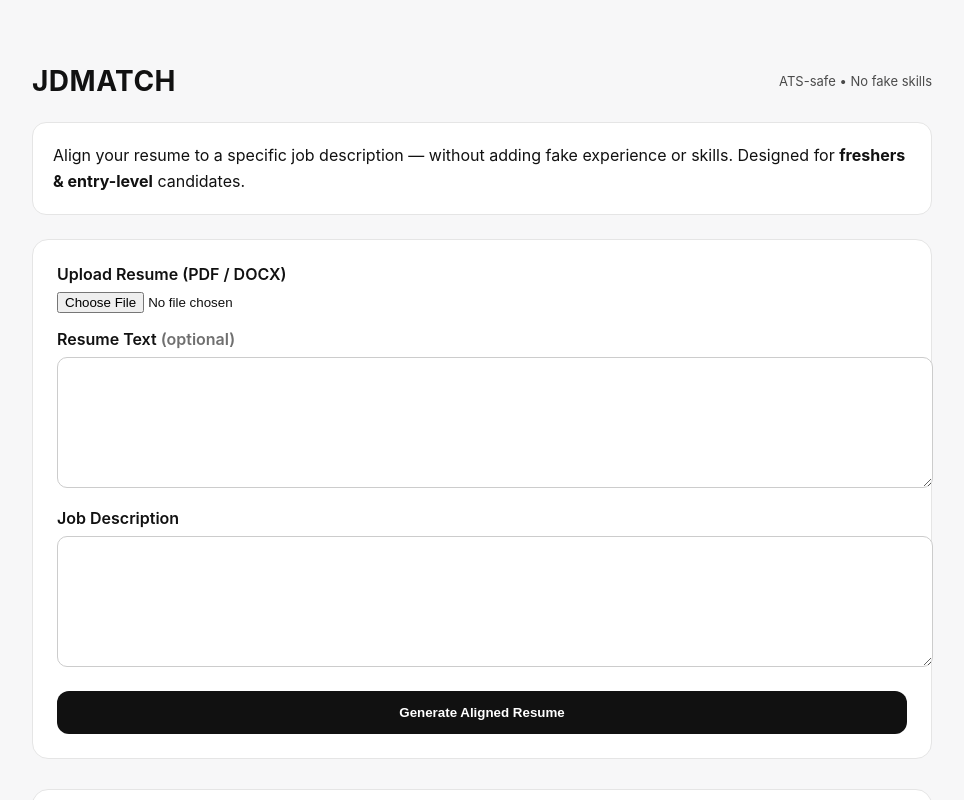
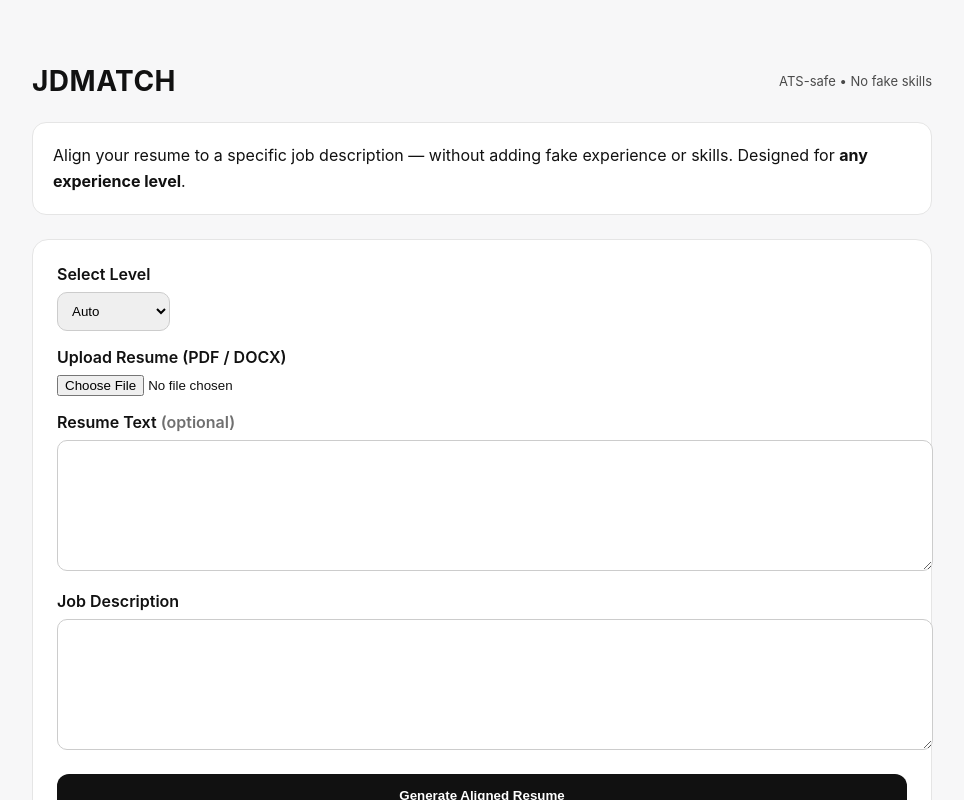
Before and after one commit to waledmah555-lgtm/matchjd-clean, a Next.js app: page / in a window 1280 px wide. Shown: the top 800 px of the page, without its empty margins (158-1122 px from the left). Built offline with nearby package versions, Linux system fonts and the light colour scheme.

Commit message:
Update page.js

```diff
--- a/app/page.js
+++ b/app/page.js
@@ -9,6 +9,7 @@ export default function Home() {
   const [result, setResult] = useState("");
   const [loading, setLoading] = useState(false);
   const [err, setErr] = useState("");
+  const [level, setLevel] = useState("Auto"); // new dropdown state
 
   async function generate() {
     setErr("");
@@ -29,6 +30,7 @@ export default function Home() {
       if (resumeFile) form.append("resumeFile", resumeFile);
       form.append("resumeText", resumeText);
       form.append("jobDescription", jobDescription);
+      form.append("level", level); // send selected level to backend
 
       const r = await fetch("/api/generate", {
         method: "POST",
@@ -77,12 +79,20 @@ export default function Home() {
       {/* Intro */}
       <div style={{ background: "#fff", borderRadius: 14, padding: 20, marginBottom: 24, border: "1px solid #e5e5e5" }}>
         <p style={{ margin: 0, lineHeight: 1.6 }}>
-          Align your resume to a specific job description — without adding fake experience or skills. Designed for <b>freshers & entry-level</b> candidates.
+          Align your resume to a specific job description — without adding fake experience or skills. Designed for <b>any experience level</b>.
         </p>
       </div>
 
       {/* Form */}
       <div style={{ background: "#fff", borderRadius: 16, padding: 24, border: "1px solid #e5e5e5" }}>
+        <label style={{ fontWeight: 600 }}>Select Level</label>
+        <select value={level} onChange={(e) => setLevel(e.target.value)} style={{ display: "block", marginTop: 8, marginBottom: 16, padding: 10, borderRadius: 10, border: "1px solid #ccc" }}>
+          <option>Auto</option>
+          <option>Fresher</option>
+          <option>Mid-level</option>
+          <option>Senior-level</option>
+        </select>
+
         <label style={{ fontWeight: 600 }}>Upload Resume (PDF / DOCX)</label>
         <input type="file" accept=".pdf,.docx" onChange={(e) => setResumeFile(e.target.files?.[0] || null)} style={{ display: "block", marginTop: 8, marginBottom: 16 }} />
 
```
